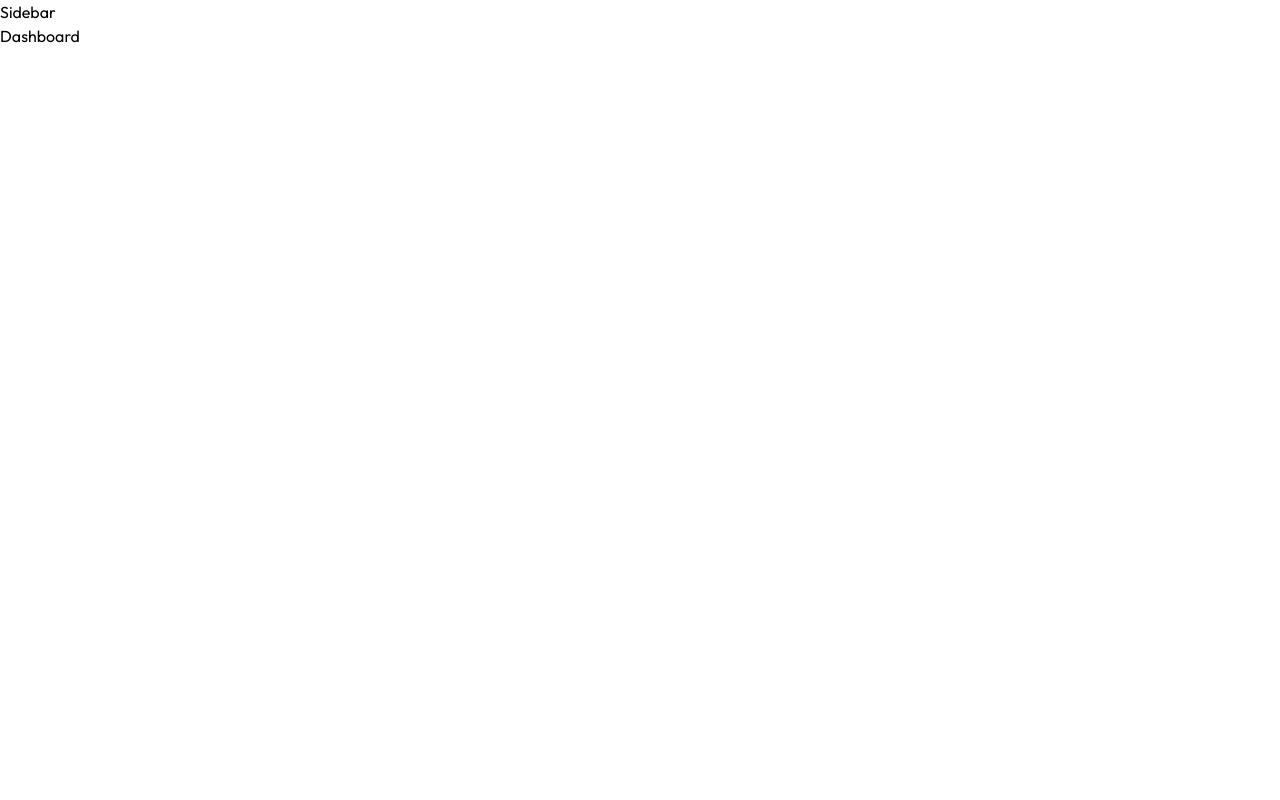
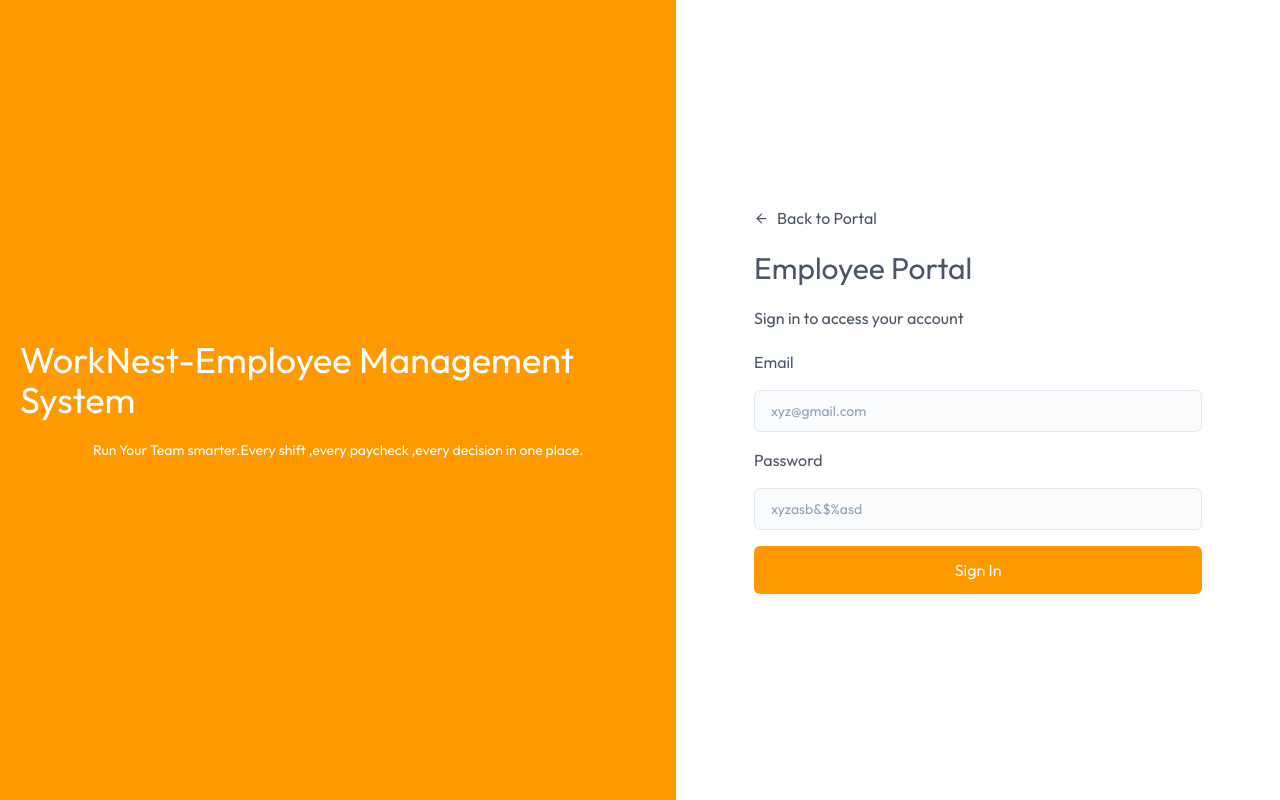
Before and after one commit to EshikaKumari0204/EMS, a React (Vite) app in the folder client/: page /login/employee in a window 1280 px wide. Before the commit this address led to /dashboard. Built offline with nearby package versions, Linux system fonts and the light colour scheme.

Commit message:
login ui done

```diff
--- a/client/index.html
+++ b/client/index.html
@@ -2,12 +2,12 @@
 <html lang="en">
   <head>
     <meta charset="UTF-8" />
-    <link rel="icon" type="image/svg+xml" href="/favicon.svg" />
+
     <meta name="viewport" content="width=device-width, initial-scale=1.0" />
-    <title>EMS</title>
+    <title>WorkNest</title>
   </head>
   <body>
-    <div id="root"></div>
+    <div id="root" className="h-screen w-screen"></div>
     <script type="module" src="/src/main.jsx"></script>
   </body>
 </html>
--- a/client/src/App.jsx
+++ b/client/src/App.jsx
@@ -9,6 +9,7 @@ import Leave from "./pages/Leave"
 import Payslips from "./pages/Payslips"
 import Settings from "./pages/Settings"
 import PrintPayslips from "./pages/PrintPayslips"
+import LoginForm from "./Components/LoginForm"
 
 const App = () => {
   return (
@@ -16,6 +17,8 @@ const App = () => {
    <Toaster/>
     <Routes>
       <Route path="/login" element={<LoginLanding></LoginLanding>}></Route>
+       <Route path="/login/admin" element={<LoginForm role="admin" title="Admin Portal" subtitle="Sign in to manage the employees"></LoginForm>}></Route>
+        <Route path="/login/employee" element={<LoginForm role="employee" title="Employee Portal" subtitle="Sign in to access your account "></LoginForm>}></Route>
       <Route element={<Layout/>}>
        <Route path="/dashboard" element={<Dashboard/>}></Route>
          <Route path="/employees" element={<Employees/>}></Route>
--- /dev/null
+++ b/client/src/Components/LoginForm.jsx
@@ -0,0 +1,39 @@
+import Loginleft from "./Loginleft"
+import {ArrowLeftIcon,EyeOffIcon,EyeIcon} from "lucide-react"
+import {useState} from "react"
+import {Link} from "react-router-dom"
+const LoginForm = ({title,subtitle}) => {
+  const [email,setemail]=useState("");
+    const [password,setpassword]=useState("");
+      const [showPassword,setshowPassword]=useState(false);
+        const [error,seterror]=useState("");
+          const [loading,setloading]=useState("");
+          const handleform=(e)=>{
+            e.preventDefault();
+          }
+  return (
+   <div className="flex h-screen w-screen justify-start items-center ">
+   <Loginleft   />
+    <div className="flex justify-center items-center w-[50%] text-gray-600 ">
+      <div className="flex flex-col gap-5 items-start justify-center ">
+   <Link to={"/login"} className="flex justify-center items-center gap-2"><ArrowLeftIcon size={15}></ArrowLeftIcon> <h1>Back to Portal</h1></Link>
+    <h1 className="text-3xl">{title}</h1>
+    <h2>{subtitle}</h2>
+    {error && (<div>{error}</div>)}
+    {/* form  */}
+
+    <form action="" className="flex flex-col gap-4">
+      <label htmlFor="email">Email</label>
+      <input type="email" placeholder="xyz@gmail.com" value={email} onChange={(e)=>setemail(e.target.value)}/>
+       <label htmlFor="password">Password</label>
+      <input type={showPassword?"text":'password'} placeholder="xyzasb&$%asd" value={password} onChange={(e)=>setpassword(e.target.value)}  />
+      <button onSubmit={(e)=>handleform(e)} className="bg-amber-500 flex justify-center  items-center  rounded-md px-2 text-white  w-md py-3">Sign In </button>
+    </form>
+</div>
+   </div>
+
+    </div>
+  )
+}
+
+export default LoginForm
--- /dev/null
+++ b/client/src/Components/Loginleft.jsx
@@ -0,0 +1,14 @@
+
+
+const Loginleft = () => {
+  return (
+    <div className="bg-amber-500 text-white hidden h-full  md:flex justify-center items-center py-5  h-full ">
+      <div className="flex  flex-col gap-5 px-5">
+        <div  className="text-3xl md:text-4xl ">WorkNest-Employee Management System</div>
+        <p className="text-sm  text-center">Run Your Team smarter.Every shift ,every paycheck ,every decision in one place.</p>
+      </div>
+    </div>
+  )
+}
+
+export default Loginleft
--- a/client/src/pages/LoginLanding.jsx
+++ b/client/src/pages/LoginLanding.jsx
@@ -1,9 +1,19 @@
-
-
+import Loginleft from "../Components/Loginleft"
+import {ArrowRightIcon} from "lucide-react"
+import {Link} from "react-router-dom"
 const LoginLanding = () => {
+const portals=[{to:"/login/admin",title:"Admin Portal"},{to:"/login/employee" ,title:"Employee Portal"}]
   return (
-    <div>
-      LoginLanding
+    <div className="flex h-screen w-screen justify-start items-center ">
+   <Loginleft  />
+   <div className="flex flex-col gap-5 justify-center items-center px-5 w-[50%] text-gray-600 ">
+    <h1 className="text-3xl md:text-4xl">Welcome Back</h1>
+    <p>Select your portal to securely access the system</p>
+    <div className="flex-col flex gap-4">
+      {portals.map((portal,index)=>(<Link to={portal.to} key={index}><div className="flex justify-between items-center border rounded-md  p-2 w-md py-4"><h3>{portal.title}</h3><ArrowRightIcon size={18}/></div></Link>))}
+    </div>
+    <div>&copy2026 Worknest.All rights reserved </div>
+   </div>
     </div>
   )
 }
```
